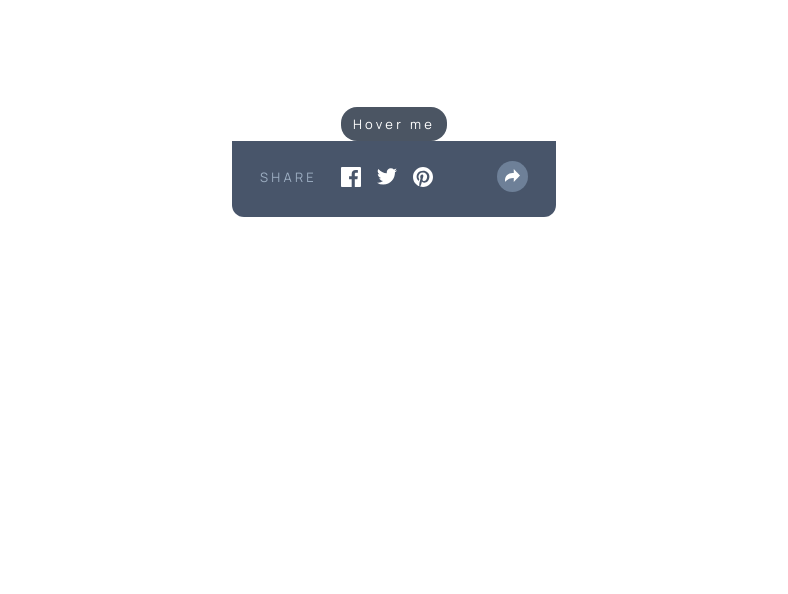
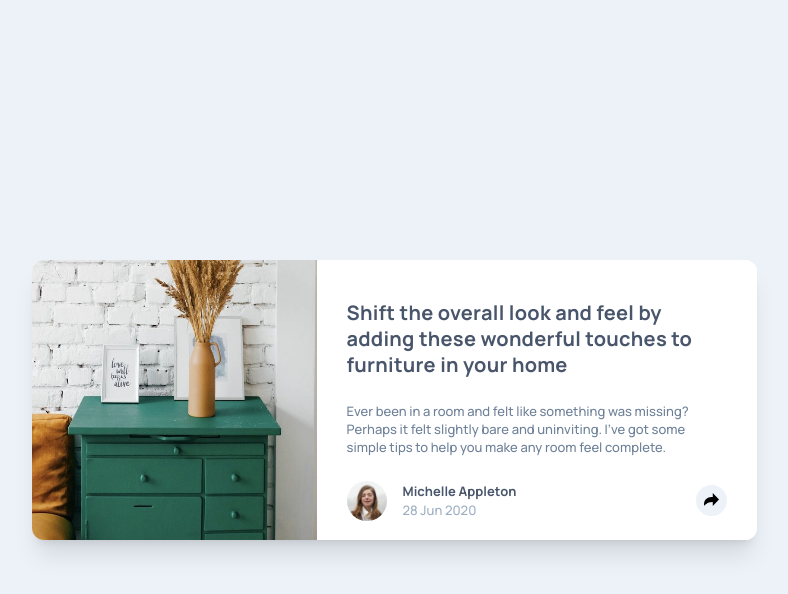
Before and after one commit to lordever/react-tailwind-sandbox, a React (Create React App) app: page / in a window 1280 px wide. Shown: the top 594 px of the page, without its empty margins (246-1034 px from the left). Built offline with nearby package versions, Linux system fonts and the light colour scheme.

Commit message:
Card implemented

```diff
--- a/public/index.html
+++ b/public/index.html
@@ -1,25 +1,26 @@
 <!DOCTYPE html>
 <html lang="en">
-  <head>
-    <meta charset="utf-8" />
-    <link rel="icon" href="%PUBLIC_URL%/favicon.ico" />
-    <meta name="viewport" content="width=device-width, initial-scale=1" />
-    <meta name="theme-color" content="#000000" />
+<head>
+    <meta charset="utf-8"/>
+    <link rel="icon" href="%PUBLIC_URL%/favicon.ico"/>
+    <meta name="viewport" content="width=device-width, initial-scale=1"/>
+    <meta name="theme-color" content="#000000"/>
     <meta
-      name="description"
-      content="Web site created using create-react-app"
+            name="description"
+            content="Web site created using create-react-app"
     />
 
     <!-- Fonts -->
     <link rel="preconnect" href="https://fonts.googleapis.com">
     <link rel="preconnect" href="https://fonts.gstatic.com" crossorigin>
-    <link href="https://fonts.googleapis.com/css2?family=Manrope:wght@200..800&display=swap" rel="stylesheet">
+    <link href="https://fonts.googleapis.com/css2?family=Manrope:wght@200..800&display=swap"
+          rel="stylesheet">
 
     <!--
       manifest.json provides metadata used when your web app is installed on a
       user's mobile device or desktop. See https://developers.google.com/web/fundamentals/web-app-manifest/
     -->
-    <link rel="manifest" href="%PUBLIC_URL%/manifest.json" />
+    <link rel="manifest" href="%PUBLIC_URL%/manifest.json"/>
     <!--
       Notice the use of %PUBLIC_URL% in the tags above.
       It will be replaced with the URL of the `public` folder during the build.
@@ -29,9 +30,9 @@
       work correctly both with client-side routing and a non-root public URL.
       Learn how to configure a non-root public URL by running `npm run build`.
     -->
-    <title>React App</title>
-  </head>
-  <body>
+    <title>Article Preview</title>
+</head>
+<body style="background-color: #ECF2F8; height: 100vh">
     <noscript>You need to enable JavaScript to run this app.</noscript>
     <div id="root"></div>
     <!--
@@ -44,5 +45,5 @@
       To begin the development, run `npm start` or `yarn start`.
       To create a production bundle, use `npm run build` or `yarn build`.
     -->
-  </body>
+</body>
 </html>
--- a/src/App.tsx
+++ b/src/App.tsx
@@ -1,46 +1,8 @@
 import React from 'react';
-import Tooltip from "./components/common/tooltip/tooltip.component";
-import {ReactComponent as FacebookIcon} from '../src/assets/images/icon-facebook.svg';
-import {ReactComponent as TwitterIcon} from '../src/assets/images/icon-twitter.svg';
-import {ReactComponent as PinterestIcon} from '../src/assets/images/icon-pinterest.svg';
-import {ReactComponent as ShareIcon} from '../src/assets/images/icon-share.svg';
-import IconWrapper from "./components/common/icon-wrapper/icon-wrapper.component";
-import ShareSection from "./components/share-section/share-section.component";
+import ArticlePreview from "./components/article-preview/article-preview.component";
 
-
-const TooltipContent = () => (
-    <div className='flex flex-row items-center gap-6'>
-        <span className='text-preset-3 text-gray-400 uppercase'>
-            Share
-        </span>
-
-        <div className="flex flex-row items-center gap-4">
-            <FacebookIcon/>
-            <TwitterIcon/>
-            <PinterestIcon/>
-        </div>
-
-        <IconWrapper>
-            <ShareIcon/>
-        </IconWrapper>
-    </div>
-)
-
-function App() {
-
-    return (
-        <div className='flex flex-col items-center justify-center mt-10'>
-            <Tooltip content={<TooltipContent/>}>
-                <button className='px-3 py-2 bg-gray-600 text-preset-3 text-white
-                rounded-2xl hover:bg-gray-500'>
-                    Hover me
-                </button>
-            </Tooltip>
-
-
-            <ShareSection/>
-        </div>
-    );
-}
+const App = () => (
+    <ArticlePreview/>
+);
 
 export default App;
--- /dev/null
+++ b/src/components/article-preview/article-preview.component.tsx
@@ -0,0 +1,12 @@
+import React from 'react';
+import Card from "../card/card.component";
+
+const ArticlePreview = () => {
+    return (
+        <section className="flex items-center justify-center pt-16 pb-16 md:pt-[260px] md:pb-0">
+            <Card/>
+        </section>
+    );
+};
+
+export default ArticlePreview;
--- /dev/null
+++ b/src/components/card/card.component.tsx
@@ -0,0 +1,33 @@
+import React from 'react';
+import drawersImg from '../../assets/images/drawers.jpg';
+import UserSection from "../user-section/user-section.component";
+
+const Card = () => {
+    return (
+        <div className='flex flex-col md:flex-row rounded-xl bg-white shadow-xl'>
+            <img src={drawersImg}
+                 alt='drawers'
+                 className='rounded-tl-xl rounded-tr-xl md:rounded-tr-none  md:rounded-bl-xl w-full md:w-[285px] h-[280px]'/>
+
+            <div className="flex flex-col gap-6 w-[440px] bg-white md:rounded-tr-xl rounded-bl-xl
+                            md:rounded-bl-none rounded-br-xl px-[30px] pt-10">
+                <h3 className='text-preset-1 text-gray-900'>
+                    Shift the overall look and feel by adding these wonderful touches to
+                    furniture
+                    in
+                    your home
+                </h3>
+
+                <p className='text-preset-2-medium text-gray-500'>
+                    Ever been in a room and felt like something was missing? Perhaps it felt
+                    slightly bare and uninviting. I’ve got some simple tips to help you make any
+                    room feel complete.
+                </p>
+
+                <UserSection/>
+            </div>
+        </div>
+    );
+};
+
+export default Card;
--- a/src/components/common/icon-wrapper/icon-wrapper.component.tsx
+++ b/src/components/common/icon-wrapper/icon-wrapper.component.tsx
@@ -7,7 +7,7 @@ interface IconWrapperProps {
 const IconWrapper: FC<IconWrapperProps> = ({children}) => {
     if (isValidElement(children)) {
         return (
-            <div className='flex items-center justify-center bg-gray-500 p-2 rounded-full'>
+            <div className='flex items-center self-center justify-center bg-gray-200 p-2 rounded-full'>
                 {children}
             </div>
         );
--- /dev/null
+++ b/src/components/user-section/user-section.component.tsx
@@ -0,0 +1,28 @@
+import React from 'react';
+import avatarImg from '../../assets/images/avatar-michelle.jpg';
+import IconWrapper from "../common/icon-wrapper/icon-wrapper.component";
+import {ReactComponent as ShareIcon} from '../../assets/images/icon-share.svg';
+
+const UserSection = () => {
+    return (
+        <div className='flex flex-row items-center justify-between pb-[30px] md:pb-0'>
+            <div className='flex flex-row gap-4 items-center'>
+                <img src={avatarImg} alt="avatar" className='rounded-full w-10 h-10'/>
+
+                <div className="flex flex-col">
+                    <h5 className='text-preset-2-bold text-gray-900'>
+                        Michelle Appleton
+                    </h5>
+
+                    <span className='text-preset-2-medium text-gray-400'>28 Jun 2020</span>
+                </div>
+            </div>
+
+            <IconWrapper>
+                <ShareIcon/>
+            </IconWrapper>
+        </div>
+    );
+};
+
+export default UserSection;
--- a/tailwind.config.js
+++ b/tailwind.config.js
@@ -11,8 +11,8 @@ module.exports = {
             fontSize: {
                 'preset-1': ['20px', {
                     lineHeight: '130%',
-                    letterSpacing: '0.25em',
-                    fontWeight: '900'
+                    letterSpacing: '0.25px',
+                    fontWeight: '700'
                 }],
                 'preset-2-medium': ['13px', {
                     lineHeight: '140%',
@@ -22,7 +22,7 @@ module.exports = {
                 'preset-2-bold': ['13px', {
                     lineHeight: '140%',
                     letterSpacing: '0.0012em',
-                    fontWeight: '900'
+                    fontWeight: '700'
                 }],
                 'preset-3': ['13px', {lineHeight: '140%', letterSpacing: '0.25em'}],
             },
```
